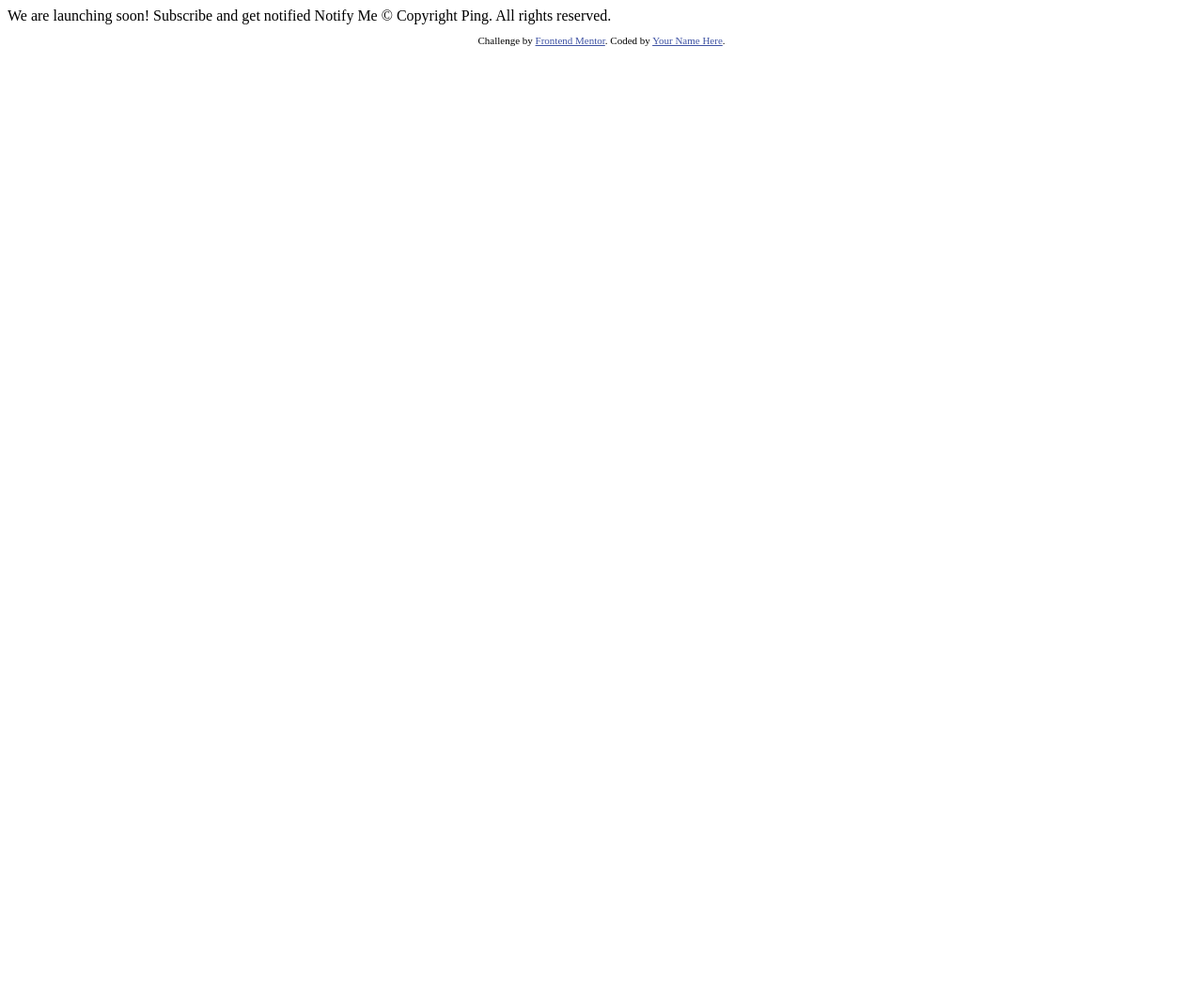
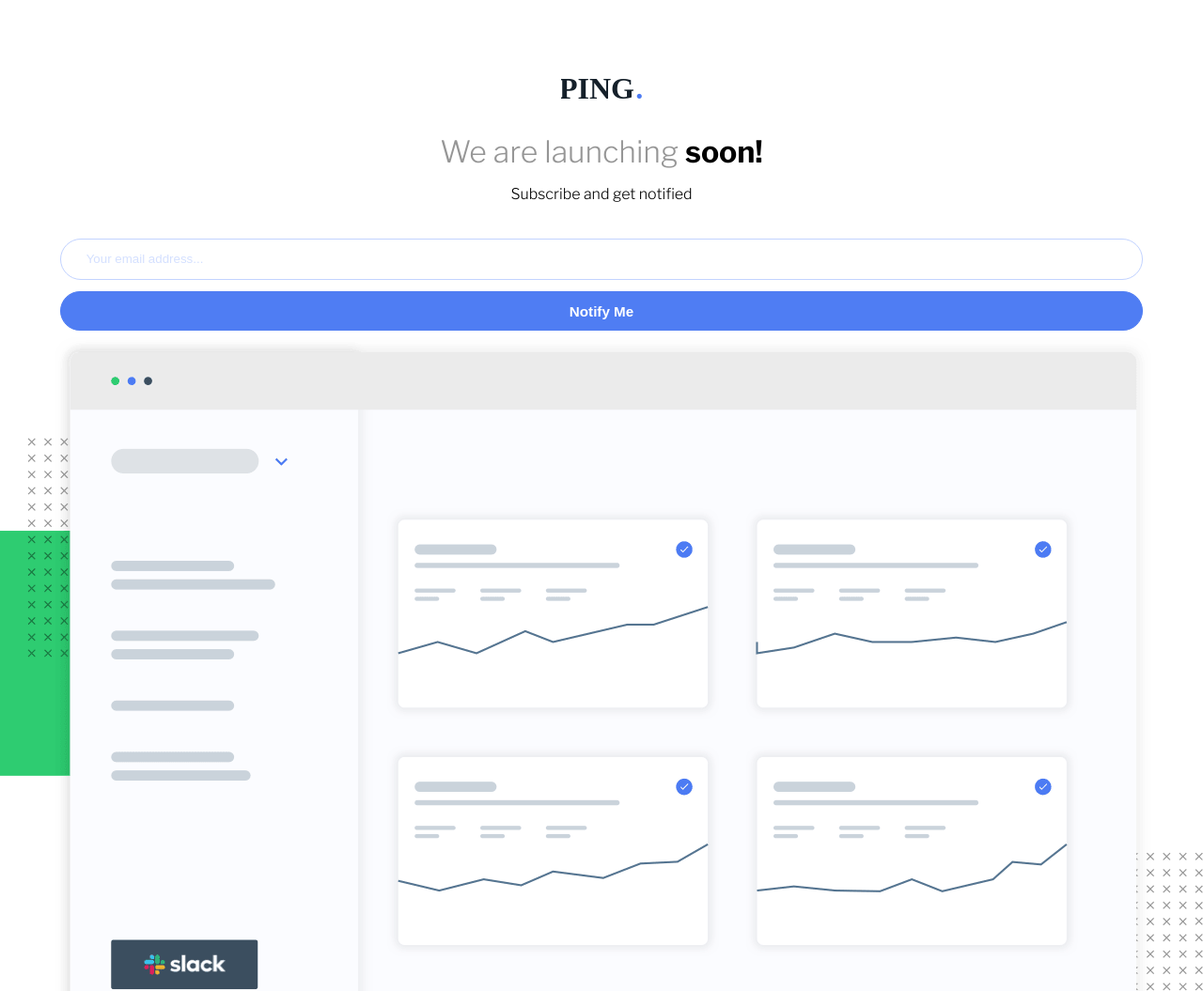
Before and after one commit to NetanelK/ping-coming-soon-page, a plain HTML site: page index.html in a window 1280 px wide. Shown: the top 1055 px of the page at 94% size. Before the commit the page ends 800 px from the top, so only its background shows below. Drawn offline with nearby package versions, Linux system fonts and the light colour scheme.

Commit message:
update-1

```diff
--- a/index.html
+++ b/index.html
@@ -9,25 +9,37 @@
   <title>Frontend Mentor | Ping coming soon page</title>
 
   <!-- Feel free to remove these styles or customise in your own stylesheet 👍 -->
-  <style>
-    .attribution { font-size: 11px; text-align: center; }
-    .attribution a { color: hsl(228, 45%, 44%); }
-  </style>
+  <link href="https://fonts.googleapis.com/css?family=Libre+Franklin:300,600,700&display=swap" rel="stylesheet">
+  <link rel="stylesheet" href="style.css">
 </head>
 <body>
 
-  We are launching soon!
+<header class="header">
 
-  Subscribe and get notified
+    <img src="images/logo.svg" alt="">
+    <h1>
+      We are launching <span>soon!</span>
+    </h1>
 
-  Notify Me
+    <p>
+      Subscribe and get notified
+    </p>
+</header>
+
+  <form action="">
+    <input type="email" name="email" id="email" placeholder="Your email address...">
+    <p>Please provide a valid email address</p>
+    <input type="submit" value="Notify Me">
+  </form>
+
+  <img src="images/illustration-dashboard.png" alt="">
 
   &copy; Copyright Ping. All rights reserved.
 
   <footer>
     <p class="attribution">
       Challenge by <a href="https://www.frontendmentor.io?ref=challenge" target="_blank">Frontend Mentor</a>.
-      Coded by <a href="#">Your Name Here</a>.
+      Coded by <a href="https://netanelk.github.io/">Netanel Kadosh</a>.
     </p>
   </footer>
 </body>
--- /dev/null
+++ b/style.css
@@ -0,0 +1,73 @@
+*{
+    box-sizing: border-box;
+    margin: 0;
+    padding: 0;
+}
+
+body{
+    font-family: 'Libre Franklin', serif;
+    font-weight: 300;
+}
+
+.header{
+    text-align: center;
+    margin: 5em auto 2em auto;
+    width: 350px;
+}
+
+.header h1{
+    color: hsl(0, 0%, 59%);
+    font-weight: 300;
+    margin: 1em 0 0.5em 0;
+}
+
+.header span{
+    color: black;
+    font-weight: 700;
+}
+
+form{
+    text-align: center;
+}
+
+form input{
+    width: 90%;
+    margin: 0.45em auto;
+
+    border-radius: 25px;
+    outline: none;
+
+    padding:  1em;
+}
+
+form #email{
+    padding-left: 2em;
+    border: 1px solid hsl(223, 100%, 88%);
+}
+
+form #email::placeholder{
+    color: hsla(223, 100%, 88%, .7);
+    font-weight: 300;
+}
+
+form p{
+    font-size: 0.75em;
+    font-style: italic;
+    color: hsl(354, 100%, 66%);
+
+    margin-bottom: 1.5em;
+
+    display: none;
+}
+
+form input[type="submit"]{
+    background-color: hsl(223, 87%, 63%);
+    border: 1px solid hsl(223, 87%, 63%);
+    color: white;
+    font-size: 0.95em;
+    font-weight: 600;
+    padding: 0.75em 1em;
+}
+
+.attribution { font-size: 11px; text-align: center; }
+.attribution a { color: hsl(228, 45%, 44%); }
```
Also changed, not shown: website/index.html (+1 -2 lines), images/favicon-32x32.png (renamed from website/images/favicon-32x32.png), images/icon-facebook.svg (renamed from website/images/icon-facebook.svg), images/icon-instagram.svg (renamed from website/images/icon-instagram.svg), images/icon-twitter.svg (renamed from website/images/icon-twitter.svg), images/illustration-dashboard.png (renamed from website/images/illustration-dashboard.png), images/logo.svg (renamed from website/images/logo.svg).
